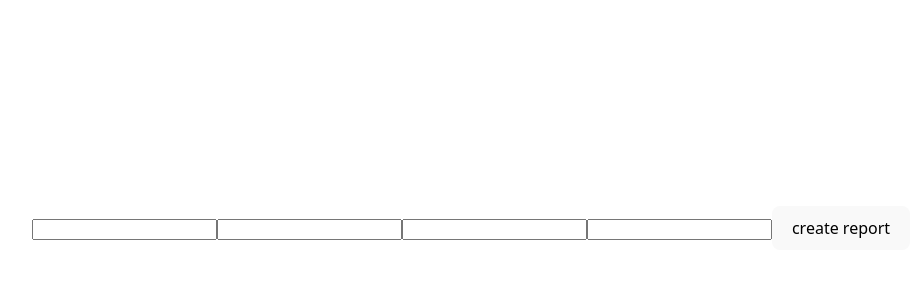
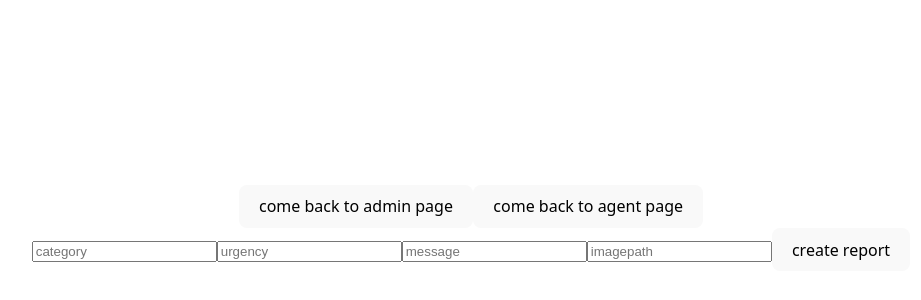
Before and after one commit to hadasCarmen/reportAgentsProject, a React app in the folder frontend/: page /reportHandig in a window 1280 px wide. Shown: the part 172-472 px from the top of the page, without its empty margins (169-1090 px from the left). Built offline with nearby package versions, Linux system fonts and the light colour scheme; the HTML template or start-up script is replaced by a standard one.

Commit message:
navigate good

```diff
--- a/frontend/src/pages/AdminPage.css
+++ b/frontend/src/pages/AdminPage.css
@@ -5,7 +5,8 @@
 }
 .allPage>*{
     margin: 1rem;
-    background-color: blue;
+    background-color: rgb(73, 73, 91);
     padding: 1rem;
+    color: rgb(1, 254, 153);
 
 }
--- a/frontend/src/pages/AllAgents.tsx
+++ b/frontend/src/pages/AllAgents.tsx
@@ -1,7 +1,10 @@
 import { useEffect, useState } from "react";
 import { toast } from "react-toastify";
+import { useNavigate } from "react-router-dom";
 
 export default function AllAgents() {
+  const navigate = useNavigate();
+
   const [agents, setAgents] = useState<any[]>([]);
   useEffect(() => {
     const myAgentsNow = async () => {
@@ -24,13 +27,16 @@
       }
       const data = await response.json();
 
-          setAgents([...data]) ;
+      setAgents([...data]);
     };
     myAgentsNow();
   }, []);
 
   return (
     <div>
+      <button onClick={() => navigate("/adminPage")}>
+        come back to admin page
+      </button>
       {agents.map((agent: any, idx: number) => {
         return (
           <div key={idx}>
@@ -38,7 +44,7 @@
             <br />
             agentName:{agent.agent}. role:{agent.role}. agentCode:
             {agent.agentCode}. createdAt:{agent.createdAt}. updatedAt:
-                {agent.updatedAt}.  <br />
+            {agent.updatedAt}. <br />
           </div>
         );
       })}
--- a/frontend/src/pages/AllReports.tsx
+++ b/frontend/src/pages/AllReports.tsx
@@ -1,7 +1,10 @@
 import { useEffect, useState } from "react";
 import { toast } from "react-toastify";
+import { useNavigate } from "react-router-dom";
 
 export default function AllReports() {
+  const navigate = useNavigate();
+
   const [reports, setReports] = useState<any[]>([]);
   useEffect(() => {
     const myReportsNow = async () => {
@@ -24,13 +27,16 @@
       }
       const data = await response.json();
 
-        setReports([...data]) ;
+      setReports([...data]);
     };
     myReportsNow();
   }, []);
 
   return (
     <div>
+      <button onClick={() => navigate("/adminPage")}>
+        come back to admin page
+      </button>
       {reports.map((report: any, idx: number) => {
         return (
           <div key={idx}>
--- a/frontend/src/pages/Login.tsx
+++ b/frontend/src/pages/Login.tsx
@@ -29,6 +29,7 @@
     }
     const data = await response.json();
     localStorage.setItem("token",`Bearer ${data.token}`);
+    localStorage.setItem("role", data.role);
     toast.success("enjoy in your work");
     if (data.role === "admin") {
       navigate("/adminPage");
--- a/frontend/src/pages/MyReports.tsx
+++ b/frontend/src/pages/MyReports.tsx
@@ -1,7 +1,10 @@
 import { useEffect, useState } from "react";
 import { toast } from "react-toastify";
+import { useNavigate } from "react-router-dom";
 
 export default function MyReports() {
+  const navigate = useNavigate();
+
   const [reports, setReports] = useState<any[]>([]);
   useEffect(() => {
     const myReportsNow = async () => {
@@ -24,14 +27,36 @@
       }
       const data = await response.json();
 
-      setReports([...data]) ;
+      setReports([...data]);
     };
     myReportsNow();
   }, []);
-
+  const adminNavigate = () => {
+    if (localStorage.getItem("role") === "admin") {
+      navigate("/adminPage");
+      return;
+    }
+    toast.error("you not admin!");
+    return;
+  };
+  const agentNavigate = () => {
+    if (localStorage.getItem("role") === "agent") {
+      navigate("/agentPage");
+      return;
+    }
+    toast.error("you have admin page!");
+    return;
+  };
   return (
     <div>
-      {reports.length>0?reports.map((report: any, idx: number) => {
+      <button onClick={ adminNavigate}>
+        come back to admin page
+      </button>
+      <button onClick={agentNavigate}>
+        come back to agent page
+      </button>
+      {reports.length > 0 ? (
+        reports.map((report: any, idx: number) => {
           return (
             <div key={idx}>
               <strong>report {idx + 1}</strong>
@@ -41,8 +66,10 @@
               {report.imagePath}. sourceType:{report.sourceType}. <br />
             </div>
           );
-      }):<h1>you dont have reports  </h1>
-    }
+        })
+      ) : (
+        <h1>you dont have reports </h1>
+      )}
     </div>
   );
 }
--- a/frontend/src/pages/ReportCsv.tsx
+++ b/frontend/src/pages/ReportCsv.tsx
@@ -1,7 +1,10 @@
 import React, { useState } from "react";
 import { toast } from "react-toastify";
+import { useNavigate } from "react-router-dom";
 
 export default function ReportCsv() {
+    const navigate = useNavigate();
+
   const [fileCurrent, setFileCurrent] = useState<File | null>(null);
   // const [numberOfReports,setNumberOfReports]=useState<number>(0)
   const sendCsv = async () => {
@@ -24,10 +27,30 @@
     created?toast.success(`created ${created} reports`):toast.error('not reports created')
     // setNumberOfReports(created)
   };
-
+const adminNavigate = () => {
+    if (localStorage.getItem("role") === "admin") {
+      navigate("/adminPage");
+      return;
+    }
+    toast.error("you not admin!");
+    return;
+  };
+  const agentNavigate = () => {
+    if (localStorage.getItem("role") === "agent") {
+      navigate("/agentPage");
+      return;
+    }
+    toast.error("you have admin page!");
+    return;
+  };
   return (
     <div>
-
+      <button onClick={adminNavigate}>
+        come back to admin page
+      </button>
+      <button onClick={agentNavigate}>
+        come back to agent page
+      </button>
       <input
         type="file"
         accept=".csv"
--- a/frontend/src/pages/ReportHandig.tsx
+++ b/frontend/src/pages/ReportHandig.tsx
@@ -3,6 +3,8 @@
 import { toast } from "react-toastify";
 
 export default function ReportHandig() {
+    const navigate = useNavigate();
+
   const createReport = async (e: React.SubmitEvent) => {
     e.preventDefault();
     const token = localStorage.getItem("token");
@@ -44,8 +46,31 @@
   const [urgency, setUrgency] = useState("");
   const [message, setMessage] = useState("");
   const [imagePath, setImagePath] = useState("");
+
+  const adminNavigate = () => {
+    if (localStorage.getItem("role") === "admin") {
+      navigate("/adminPage");
+      return;
+    }
+    toast.error("you not admin!");
+    return;
+  };
+  const agentNavigate = () => {
+    if (localStorage.getItem("role") === "agent") {
+      navigate("/agentPage");
+      return;
+    }
+    toast.error("you have admin page!");
+    return;
+  };
   return (
     <div>
+      <button onClick={adminNavigate}>
+        come back to admin page
+      </button>
+      <button onClick={agentNavigate}>
+        come back to agent page
+      </button>
       <form action="" onSubmit={createReport}>
         <input
           required
@@ -53,6 +78,7 @@
           name="category"
           id="category"
           value={category}
+          placeholder="category"
           onChange={(e) => setCategory(e.target.value)}
         />
         <input
@@ -61,6 +87,7 @@
           name="urgency"
           id="urgency"
           value={urgency}
+          placeholder="urgency"
           onChange={(e) => setUrgency(e.target.value)}
         />
 
@@ -70,6 +97,7 @@
           name="message"
           id="message"
           value={message}
+          placeholder="message"
           onChange={(e) => setMessage(e.target.value)}
         />
 
@@ -78,6 +106,7 @@
           name="imagePath"
           id="imagePath"
           value={imagePath}
+          placeholder="imagepath"
           onChange={(e) => setImagePath(e.target.value)}
         />
         <button type="submit">create report</button>
```
Also changed, not shown: frontend/src/pages/CreateAcount.tsx (line endings or trailing spaces). Lines whose indentation alone changed are shown as unchanged.
